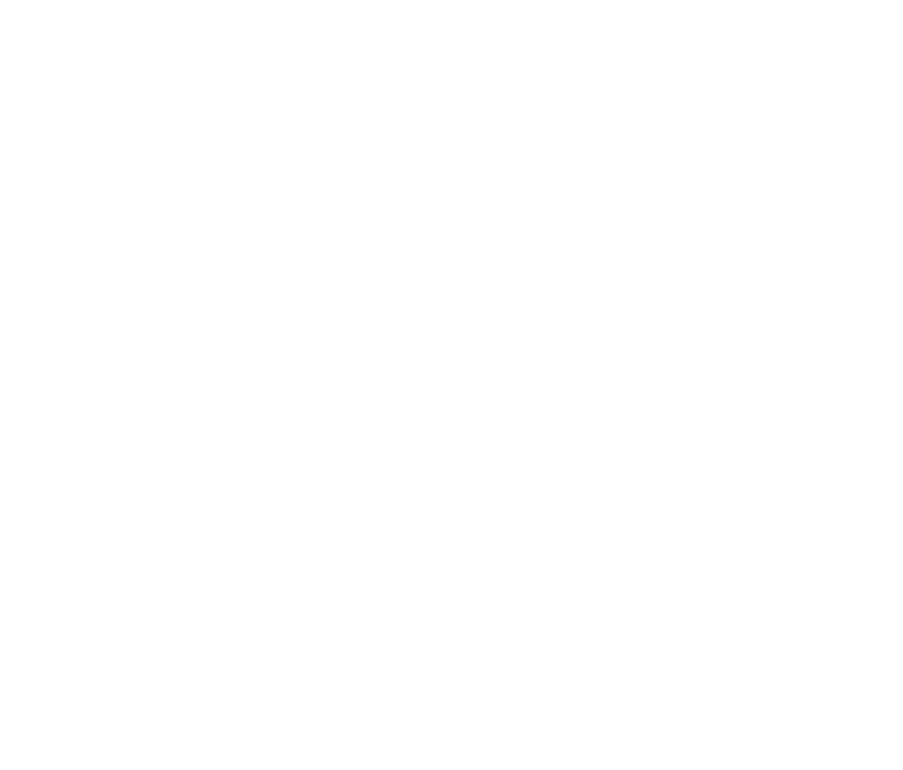
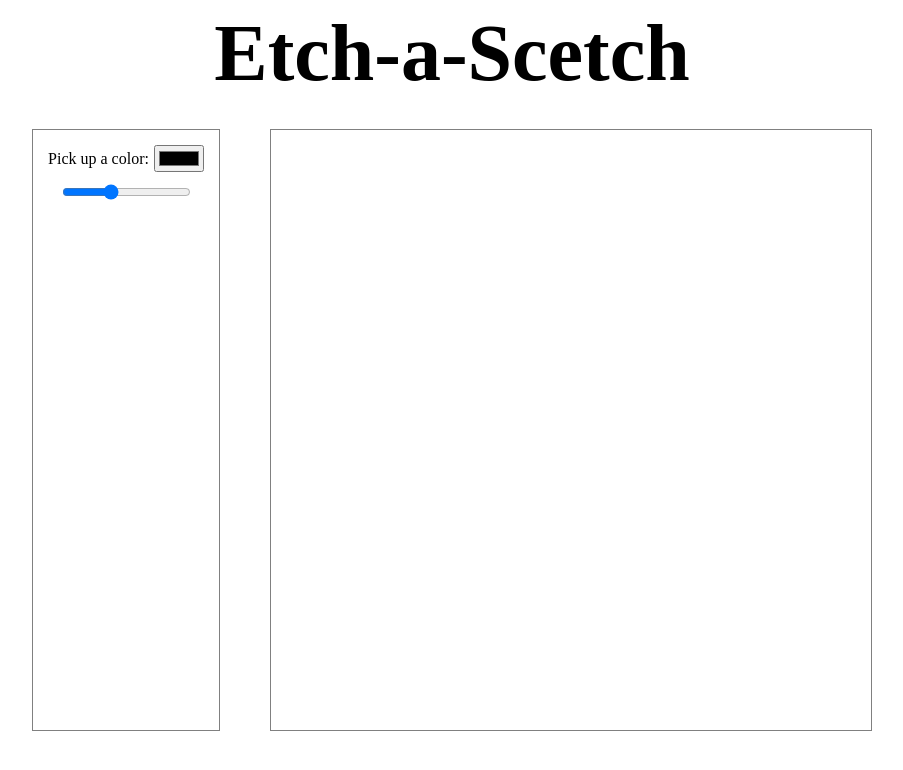
Before and after one commit to aandrku18/etch-a-scetch, a plain HTML site: page index.html in a window 1280 px wide. Shown: the whole page, without its empty margins (188-1091 px from the left). Drawn offline with Linux system fonts and the light colour scheme.

Commit message:
created simple ui and grid-container

```diff
--- a/index.html
+++ b/index.html
@@ -8,6 +8,19 @@
     <link rel="stylesheet" href="style.css">
 </head>
 <body>
+    <div class="name">Etch-a-Scetch</div>
+    <div class="buttons-container">
+        <div class="buttons">
+            <div class="selected">
+                <div>Pick up a color:</div>
+                <input type="color" id="color-palette">
+            </div>
+            <div class="selected">
+                <input type="range" id="grid_size" value="24" min="1" max="64">
+            </div>
+        </div>
+        <div class="container"></div>
+    </div>
     <script src="script.js"></script>
 </body>
 </html>
--- a/script.js
+++ b/script.js
@@ -0,0 +1,27 @@
+
+const grid = document.querySelector('.container')
+
+const range_input = document.querySelector('#grid_size')
+const color = document.querySelector('#color-palette')
+
+console.log(color.value)
+
+function generateGrids(size) {
+
+    let columns = 'auto'
+
+    for (let i = 1; i < size; i++) {
+        columns = columns + ' auto'
+    }
+    console.log(columns)
+
+    grid.style['grid-template-columns'] = columns
+
+    for (let i = 0; i < size * size; i++) {
+        const griddy = document.createElement('div');
+        //griddy.style['border'] = '0.5px solid black'
+        grid.append(griddy);
+    }
+}
+
+generateGrids(range_input.value)
--- a/style.css
+++ b/style.css
@@ -0,0 +1,44 @@
+body {
+    display: flex;
+    flex-direction: column;
+    align-items: center;
+    gap: 30px;
+}
+
+.name {
+    font-size: 80px;
+    font-weight: 700;
+}
+
+.buttons-container {
+    display: flex;
+    gap: 50px;
+}
+
+.container {
+    display: grid;
+    width: 600px;
+    height: 600px;
+    border: 1px solid gray;
+}
+
+.buttons {
+    display: flex;
+    flex-direction: column;
+    gap: 10px;
+    border: 1px solid gray;
+    padding: 15px;
+}
+
+
+
+.buttons .selected {
+    display: flex;
+    gap: 5px;
+    justify-content: center;
+    align-items: center;
+}
+
+.selected div {
+    padding: 0;
+}
```
